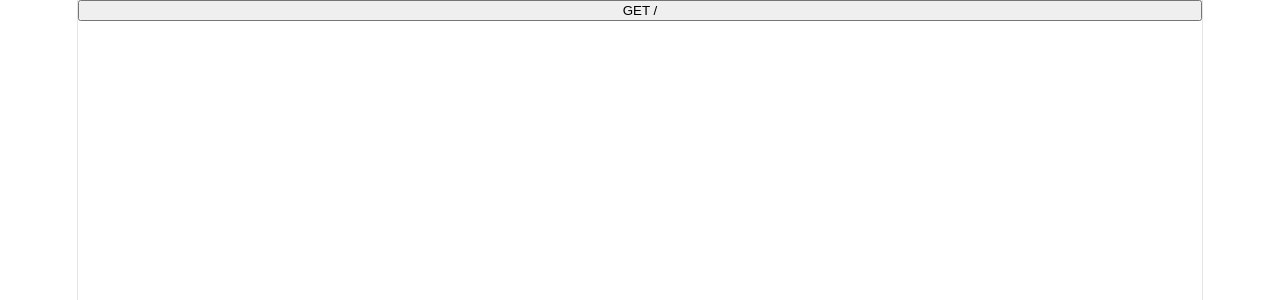
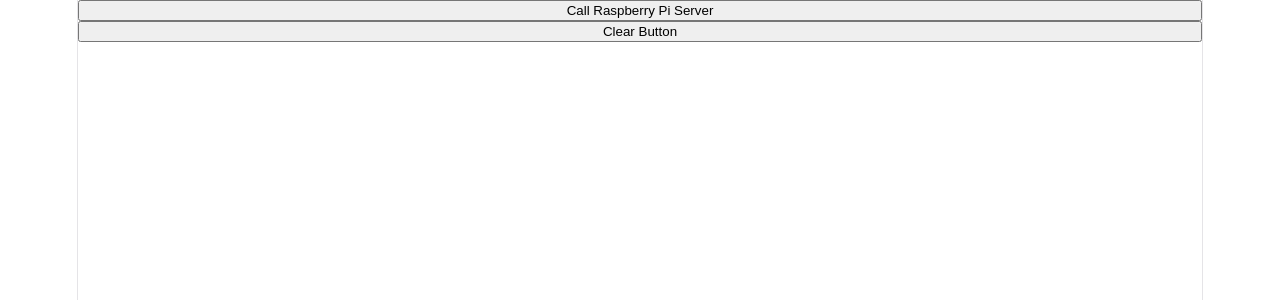
Before and after one commit to marcelo-peluffo/smart-home, a React (Vite) app in the folder frontend/: page / in a window 1280 px wide. Shown: the top 300 px of the page. Built offline with nearby package versions, Linux system fonts and the light colour scheme.

Commit message:
add clear button

```diff
--- a/frontend/src/App.tsx
+++ b/frontend/src/App.tsx
@@ -1,6 +1,17 @@
+import { useState } from 'react'
+import ClearButton from './components/ClearButton';
 import GETButton,{ type API } from './components/GETButton';
 
 export default function App() {
+
+  const [buttonText, setButtonText] = useState('Call Raspberry Pi Server')
+  const handleClear = () => {
+    setButtonText('Call Raspberry Pi Server')
+  }
+  const handleTextChange = (text: string) => {
+    setButtonText(text)
+  }
+
   const api: API = {
     url: 'http://pi.local:3000',
     result: null
@@ -8,7 +19,8 @@ export default function App() {
 
   return (
     <>
-      <GETButton APIData={api} label={'GET /'}></GETButton>
+      <GETButton APIData={api} label={buttonText} setButtonText={handleTextChange}></GETButton>
+      <ClearButton onClear={handleClear}/>
     </>
   );
 }
--- /dev/null
+++ b/frontend/src/components/ClearButton.tsx
@@ -0,0 +1,12 @@
+
+type ClearButtonProps = {
+    onClear: () => void
+}
+
+export default function ClearButton({ onClear }: ClearButtonProps) {
+    return (
+        <>
+            <button onClick={onClear}>Clear Button</button>
+        </>
+    )
+}
--- a/frontend/src/components/GETButton.tsx
+++ b/frontend/src/components/GETButton.tsx
@@ -8,11 +8,11 @@ export type API = {
 type APIButtonProps = {
     APIData: API
     label: string
+    setButtonText: (text: string) => void
 }
 
 
-export default function GETButton({ APIData, label }: APIButtonProps) {
-    const [buttonText, setButtonText] = useState(label)
+export default function GETButton({ APIData, label, setButtonText}: APIButtonProps) {
 
     const callAPI = async () => {
         try {
@@ -32,7 +32,7 @@ export default function GETButton({ APIData, label }: APIButtonProps) {
 
     return (
         <>
-            <button onClick={callAPI}>{buttonText}</button>
+            <button onClick={callAPI}>{label}</button>
         </>
     )
 }
```
